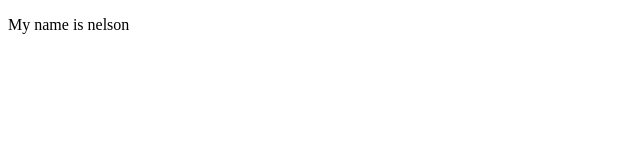
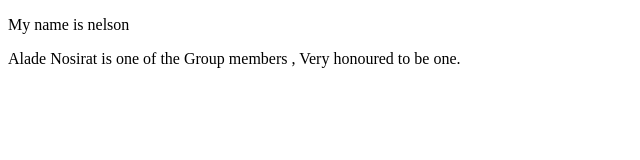
Before and after one commit to Girlscoding-ng/workflow, a plain HTML site: page index.html in a window 1280 px wide. Shown: the whole page, without its empty margins (0-640 px from the left). Drawn offline with Linux system fonts and the light colour scheme.

Commit message:
Added my name

```diff
--- a/index.html
+++ b/index.html
@@ -8,5 +8,8 @@
 </head>
 <body>
     <p>My name is nelson</p>
+
+
+    <p>Alade Nosirat is one of the Group members , Very honoured to be one.</p>
 </body>
 </html>
```
